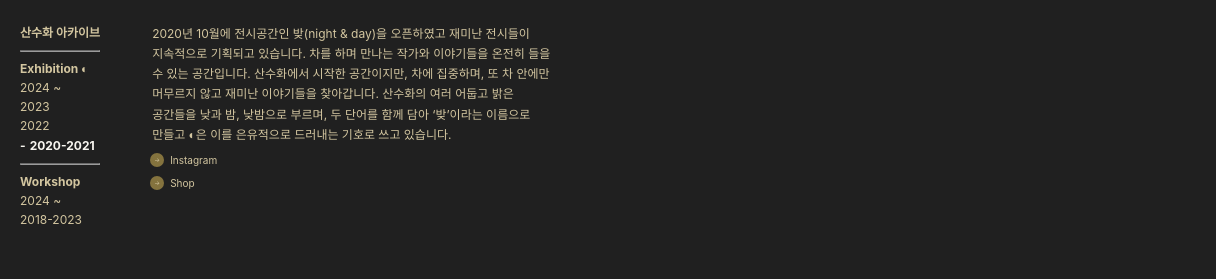
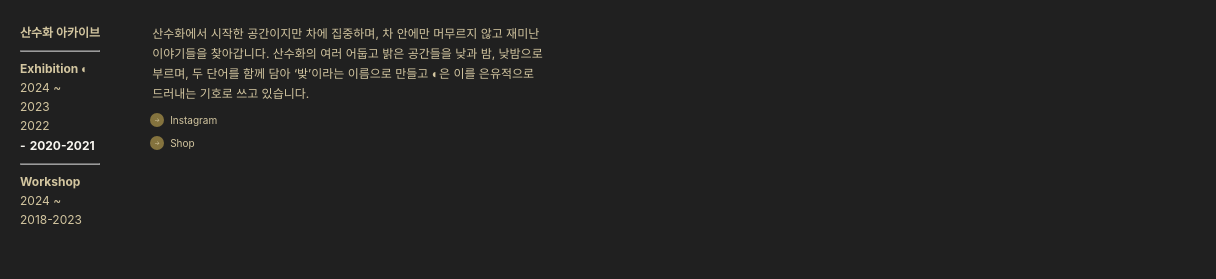
Before and after one commit to gyeon2357/gyeon2357.github.io, a plain HTML site: page exhibition-20/index.html in a window 1280 px wide. Shown: the top 279 px of the page, 64-1280 px from the left. Drawn offline with nearby package versions, Linux system fonts and the light colour scheme.

Commit message:
Add files via upload

```diff
--- a/exhibition-20/index.html
+++ b/exhibition-20/index.html
@@ -315,14 +315,13 @@
           </div>
           <div class="header__wrapper">
             <figure>
+
               <figcaption>
-                2020년 10월에 전시공간인 밪(night & day)을 오픈하였고 재미난
-                전시들이 지속적으로 기획되고 있습니다. 차를 하며 만나는 작가와
-                이야기들을 온전히 들을 수 있는 공간입니다. 산수화에서 시작한
-                공간이지만, 차에 집중하며, 또 차 안에만 머무르지 않고 재미난
-                이야기들을 찾아갑니다. 산수화의 여러 어둡고 밝은 공간들을 낮과
-                밤, 낮밤으로 부르며, 두 단어를 함께 담아 ‘밪’이라는 이름으로
-                만들고 ◐은 이를 은유적으로 드러내는 기호로 쓰고 있습니다.
+                산수화에서 시작한 공간이지만 차에 집중하며, 차 안에만 머무르지
+                않고 재미난 이야기들을 찾아갑니다. 산수화의 여러 어둡고 밝은
+                공간들을 낮과 밤, 낮밤으로 부르며, 두 단어를 함께 담아
+                ‘밪’이라는 이름으로 만들고 ◐은 이를 은유적으로 드러내는 기호로
+                쓰고 있습니다.
               </figcaption>
 
               <a
@@ -1530,7 +1529,7 @@
             </figure>
 
             <p><strong>◐ 작가님에게 작가라는 의미는 무엇인가?</strong></p>
-            <p>
+            <p class="content_cr">
               직업을 택하면 직업의 책임과 사명감이란 게 있다. 간단하다. 내가
               지켜야 할 것과 하지 말아야 할 것을 분간하는 일이다. 그러나 생존이
               척박하면 이러한 것들을 잊고 움직인다. 오늘날 내가 무엇을
```
Also changed, not shown: exhibition-22/index.html (+1 -7 lines), exhibition-23/index.html (+1 -7 lines), index.html (+1 -7 lines).
